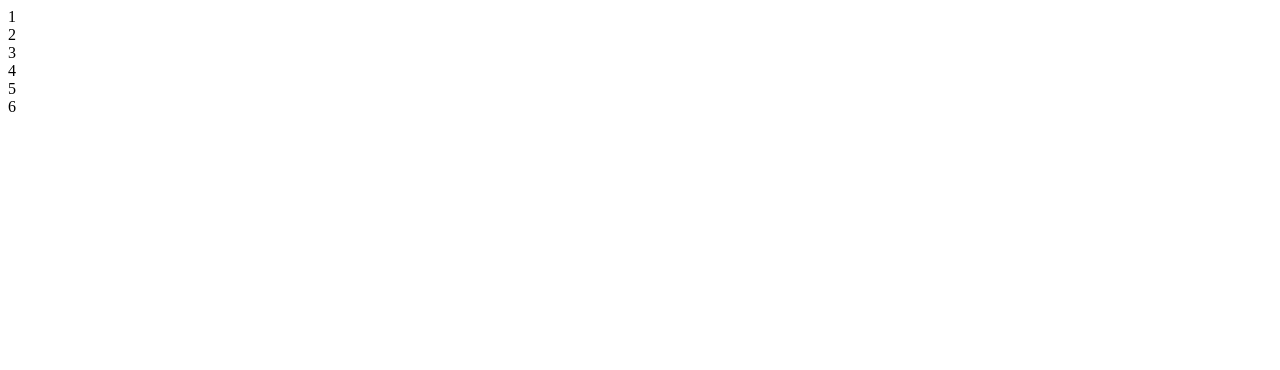
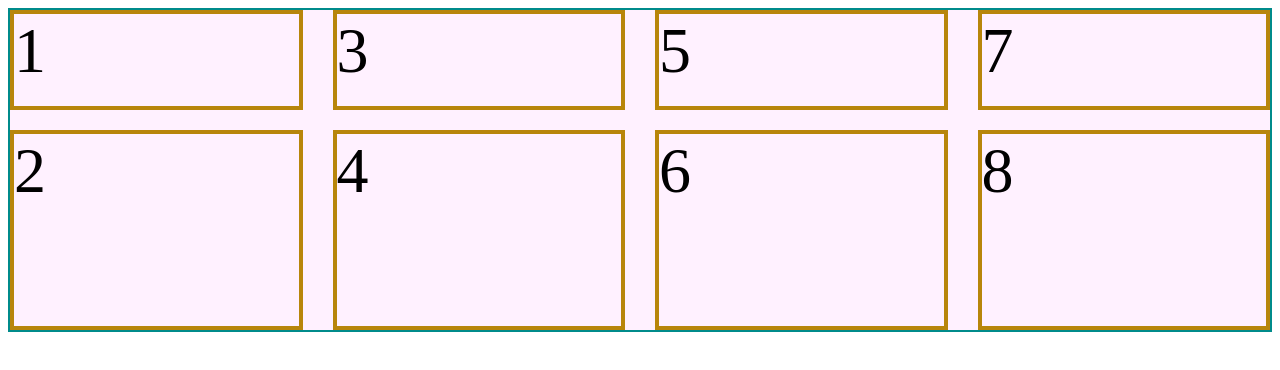
Before and after one commit to HarveyPFQ/Basic-CSS-Grid, a plain HTML site: page index.html in a window 1280 px wide. Drawn offline with Linux system fonts and the light colour scheme.

Commit message:
Properties of container

```diff
--- a/index.html
+++ b/index.html
@@ -5,6 +5,7 @@
   <meta http-equiv="X-UA-Compatible" content="IE=edge">
   <meta name="viewport" content="width=|, initial-scale=1.0">
   <title>Document</title>
+  <link rel="stylesheet" href="./main.css">
 </head>
 <body>
   <div class="container">
@@ -14,6 +15,8 @@
     <div class="item">4</div>
     <div class="item">5</div>
     <div class="item">6</div>
+    <div class="item">7</div>
+    <div class="item">8</div>
   </div>
 </body>
 </html>
--- a/main.css
+++ b/main.css
@@ -0,0 +1,17 @@
+.container {
+  display: grid;
+  background-color: #fff1ff;
+  border: 2px solid darkcyan;
+  /* grid-template-columns: 100px 200px 300px; */
+  grid-auto-flow: column;
+  grid-template-rows: 100px 200px;
+  /* grid-auto-rows: 120px; */
+  row-gap: 20px;
+  column-gap: 30px;
+}
+
+.item {
+  border: 4px solid darkgoldenrod;
+  font-size: 4rem;
+
+}
```
